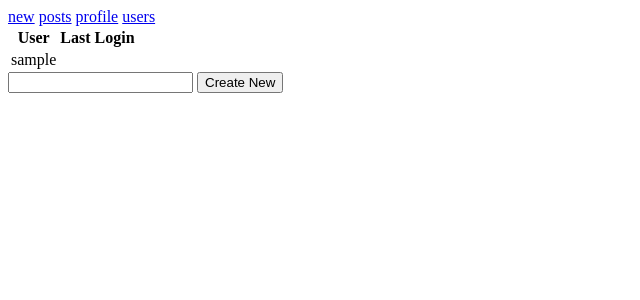
After one commit to RodericDay/forum-old, a Django app: page /user_list/ in a window 1280 px wide. The commit adds this page. Shown: the top 300 px of the page, without its empty margins (0-640 px from the left). Run offline with Django 3.2, Linux system fonts and the light colour scheme; the visitor is signed in with stand-in values (Sample User, id 1); data comes from the database, SQL or seed files in the repository.

Commit message:
Userhub: Easy new

```diff
--- a/forum/urls.py
+++ b/forum/urls.py
@@ -13,6 +13,7 @@ urlpatterns = [
     url(r'^profile/$', home_view, name='profile'),
     url(r'^login/$', login_view, name='login'),
     url(r'^logout/$', logout_view, name='logout'),
+    url(r'^user_list/$', user_list_view, name='user_list'),
     url(r'^change_password/$', change_password_view, name='change_password'),
 ]
 
--- a/templates/base.html
+++ b/templates/base.html
@@ -11,6 +11,7 @@
 <a href="{% url 'new' %}">new</a>
 <a href="{% url 'posts' %}">posts</a>
 <a href="{% url 'profile' %}">profile</a>
+<a href="{% url 'user_list' %}">users</a>
 </nav>
 {% endblock %}
 {% block body %}
--- /dev/null
+++ b/templates/userhub/user_list.html
@@ -0,0 +1,20 @@
+{% extends 'base.html' %}
+{% block body %}
+<table>
+<tr>
+<th>User</th>
+<th>Last Login</th>
+</tr>
+{% for user in user_list %}
+<tr>
+<td>{{user.get_username}}</td>
+<td>{{user.last_login|timesince}}</td>
+</tr>
+{% endfor %}
+</table>
+<form method="post">
+{% csrf_token %}
+<input name="new_username">
+<input type="submit" value="Create New">
+</form>
+{% endblock %}
--- a/userhub/views.py
+++ b/userhub/views.py
@@ -3,7 +3,7 @@ from django.contrib.auth.decorators import login_required
 from django.shortcuts import render
 from django.http import HttpResponseRedirect
 
-from userhub.models import Profile
+from userhub.models import User, Profile
 
 def login_view(request):
     if request.method == "GET":
@@ -57,3 +57,15 @@ def change_password_view(request):
         except ValueError as e:
             context["error"] = e
     return render(request, 'userhub/change_password_form.html', context)
+
+@login_required(login_url='/login/')
+def user_list_view(request):
+    context = {}
+    if request.method == "POST":
+        username = request.POST["new_username"]
+        if username:
+            user = User.objects.create(username=username)
+            user.set_password("password")
+            user.save()
+    context["user_list"] = User.objects.all()
+    return render(request, 'userhub/user_list.html', context)
```
